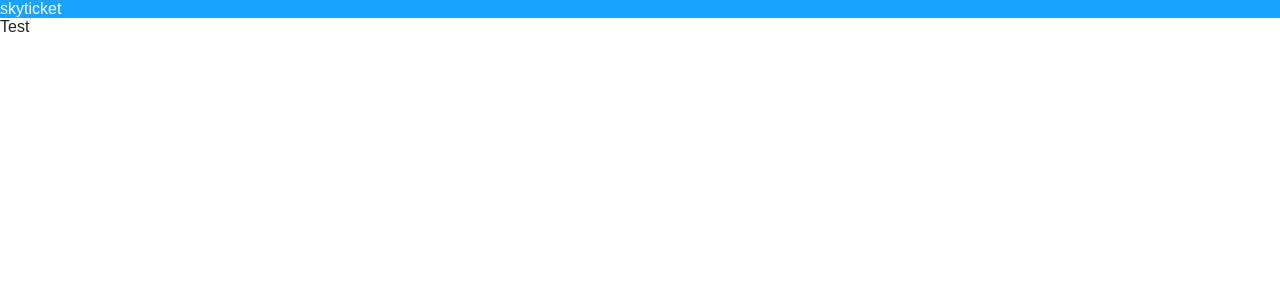
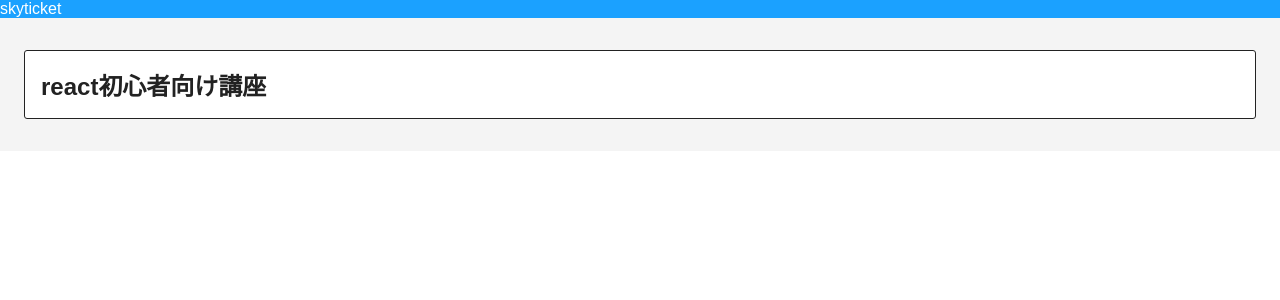
Before and after one commit to adv-a-nagaoka/study-react, a Next.js app in the folder study-react/: page / in a window 1280 px wide. Shown: the top 300 px of the page. Built offline with nearby package versions, Linux system fonts and the light colour scheme.

Commit message:
add:: トップページコンテンツ用のコンポーネント追加

```diff
--- /dev/null
+++ b/study-react/src/components/organisms/Top/index.tsx
@@ -0,0 +1,24 @@
+import { FC } from "react";
+import styled from "styled-components";
+
+export const Top: FC = () => {
+  return (
+    <StTopRoot>
+      <StTopContents>react初心者向け講座</StTopContents>
+    </StTopRoot>
+  );
+};
+
+const StTopRoot = styled.div`
+  background-color: rgb(244, 244, 244);
+  padding: 32px 24px;
+`;
+
+const StTopContents = styled.p`
+  background-color: rgb(255, 255, 255);
+  padding: 16px;
+  border: 1px solid #222;
+  border-radius: 3px;
+  font-size: 24px;
+  font-weight: bold;
+`;
--- a/study-react/src/pages/index.tsx
+++ b/study-react/src/pages/index.tsx
@@ -1,12 +1,11 @@
 import type { NextPage } from "next";
-import { Template } from "../components/templates";
+import { Template } from "src/components/templates";
+import { Top } from "src/components/organisms/Top";
 
 const Home: NextPage = () => {
   return (
     <Template title="test">
-      <div>
-        <p>Test</p>
-      </div>
+      <Top />
     </Template>
   );
 };
```
